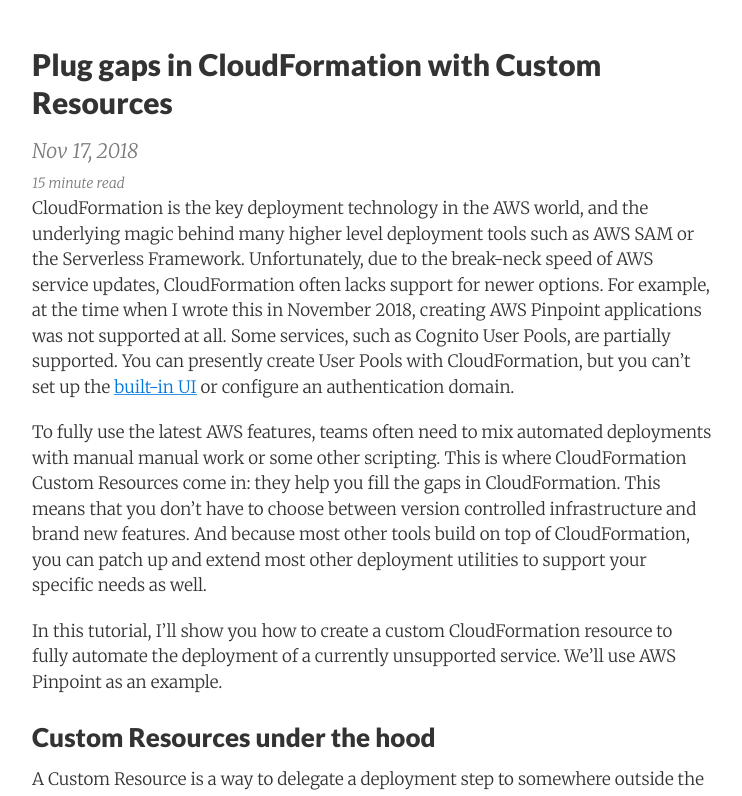
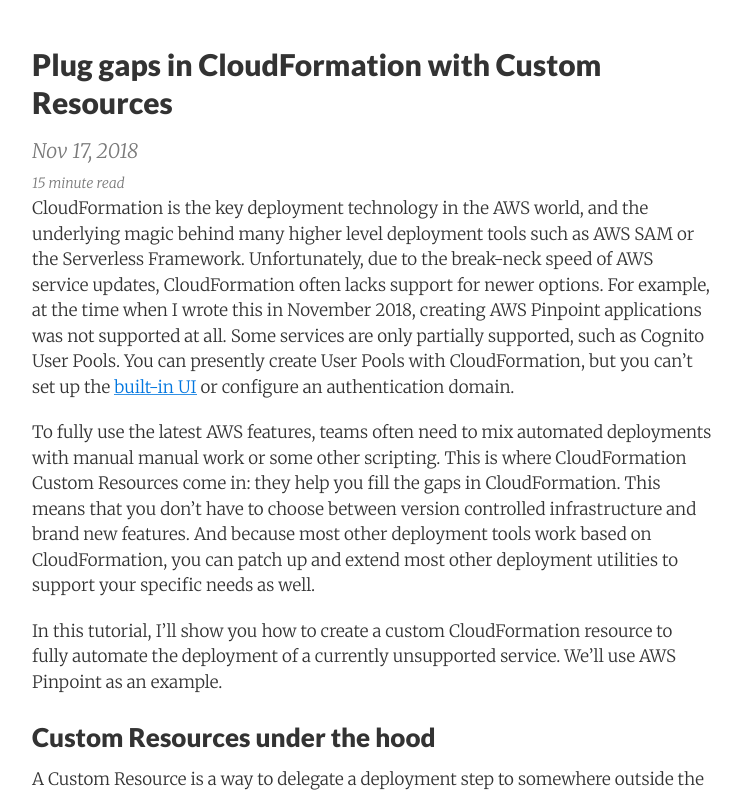
Before and after one commit to serverlesspub/serverless.pub, a Jekyll site: the page built from _posts/2018-11-17-cloudformation-custom-resources.md, in a window 1280 px wide and 900 px high, cut to the strip 104-900 px from the top of the window. Shown: the whole strip, without its empty margins (268-1010 px from the left). Built offline with Jekyll 4.4.1, drawn with Linux system fonts in a browser that asks for light colours; nearby versions of some CDN libraries.

Commit message:
almost final version

```diff
--- a/_posts/2018-11-17-cloudformation-custom-resources.md
+++ b/_posts/2018-11-17-cloudformation-custom-resources.md
@@ -7,9 +7,9 @@
 image: "https://effortless-serverless.com/images/serverless-migration/figure-2.jpg"
 ---
 
-CloudFormation is the key deployment technology in the AWS world, and the underlying magic behind many higher level deployment tools such as AWS SAM or the Serverless Framework. Unfortunately, due to the break-neck speed of AWS service updates, CloudFormation often lacks support for newer options. For example, at the time when I wrote this in November 2018, creating AWS Pinpoint applications was not supported at all. Some services, such as Cognito User Pools, are partially supported. You can presently create User Pools with CloudFormation, but you can't set up the [built-in UI](https://docs.aws.amazon.com/cognito/latest/developerguide/cognito-user-pools-ux.html) or configure an authentication domain.
+CloudFormation is the key deployment technology in the AWS world, and the underlying magic behind many higher level deployment tools such as AWS SAM or the Serverless Framework. Unfortunately, due to the break-neck speed of AWS service updates, CloudFormation often lacks support for newer options. For example, at the time when I wrote this in November 2018, creating AWS Pinpoint applications was not supported at all. Some services are only partially supported, such as Cognito User Pools. You can presently create User Pools with CloudFormation, but you can't set up the [built-in UI](https://docs.aws.amazon.com/cognito/latest/developerguide/cognito-user-pools-ux.html) or configure an authentication domain.
 
-To fully use the latest AWS features, teams often need to mix automated deployments with manual manual work or some other scripting. This is where CloudFormation Custom Resources come in: they help you fill the gaps in CloudFormation. This means that you don't have to choose between version controlled infrastructure and brand new features. And because most other tools build on top of CloudFormation, you can patch up and extend most other deployment utilities to support your specific needs as well.
+To fully use the latest AWS features, teams often need to mix automated deployments with manual manual work or some other scripting. This is where CloudFormation Custom Resources come in: they help you fill the gaps in CloudFormation. This means that you don't have to choose between version controlled infrastructure and brand new features. And because most other deployment tools work based on CloudFormation, you can patch up and extend most other deployment utilities to support your specific needs as well.
 
 In this tutorial, I'll show you how to create a custom CloudFormation resource to fully automate the deployment of a currently unsupported service. We'll use AWS Pinpoint as an example.
 
```
